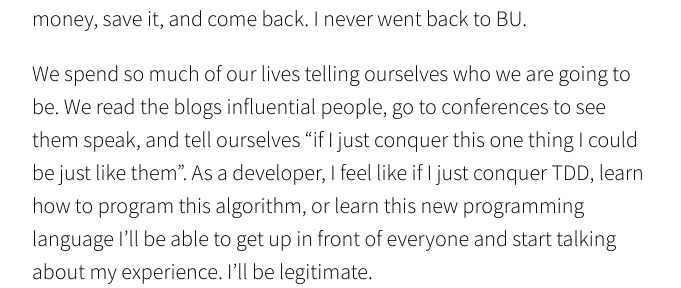
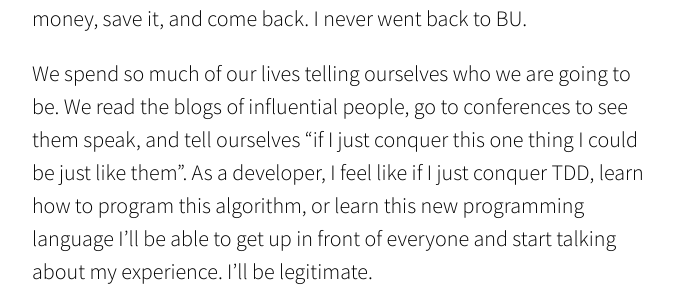
Before and after one commit to kdaigle/kdaigle.github.io, a Jekyll site: the page built from _posts/2013-08-10-who-you-want-to-be.md, in a window 1280 px wide and 900 px high, scrolled down 1661 px. Shown: the part 201-489 px from the top of the window, without its empty margins (298-979 px from the left). Built offline with Jekyll 4.4.1, drawn with Linux system fonts in a browser that asks for light colours; some of the changed text lies outside the part shown.

Commit message:
Fix some typos

```diff
--- a/_posts/2013-08-10-who-you-want-to-be.md
+++ b/_posts/2013-08-10-who-you-want-to-be.md
@@ -19,7 +19,7 @@ After another semester at BU, I wasn't able to afford school anymore. I was payi
 
 I'll never forget at my final portfolio review an advisor telling me, "don't get used to making money or you'll never come back." I assured him that this was only a temporary leave so I could make more money, save it, and come back. I never went back to BU.
 
-We spend so much of our lives telling ourselves who we are going to be. We read the blogs influential people, go to conferences to see them speak, and tell ourselves "if I just conquer this one thing I could be just like them". As a developer, I feel like if I just conquer TDD, learn how to program this algorithm, or learn this new programming language I'll be able to get up in front of everyone and start talking about my experience. I'll be legitimate.
+We spend so much of our lives telling ourselves who we are going to be. We read the blogs of influential people, go to conferences to see them speak, and tell ourselves "if I just conquer this one thing I could be just like them". As a developer, I feel like if I just conquer TDD, learn how to program this algorithm, or learn this new programming language I'll be able to get up in front of everyone and start talking about my experience. I'll be legitimate.
 
 I spend even more time qualifying who I am as a programmer to others.
 
```
Also changed, not shown: other parts of _posts/2013-08-10-who-you-want-to-be.md (+2 -2 lines).
